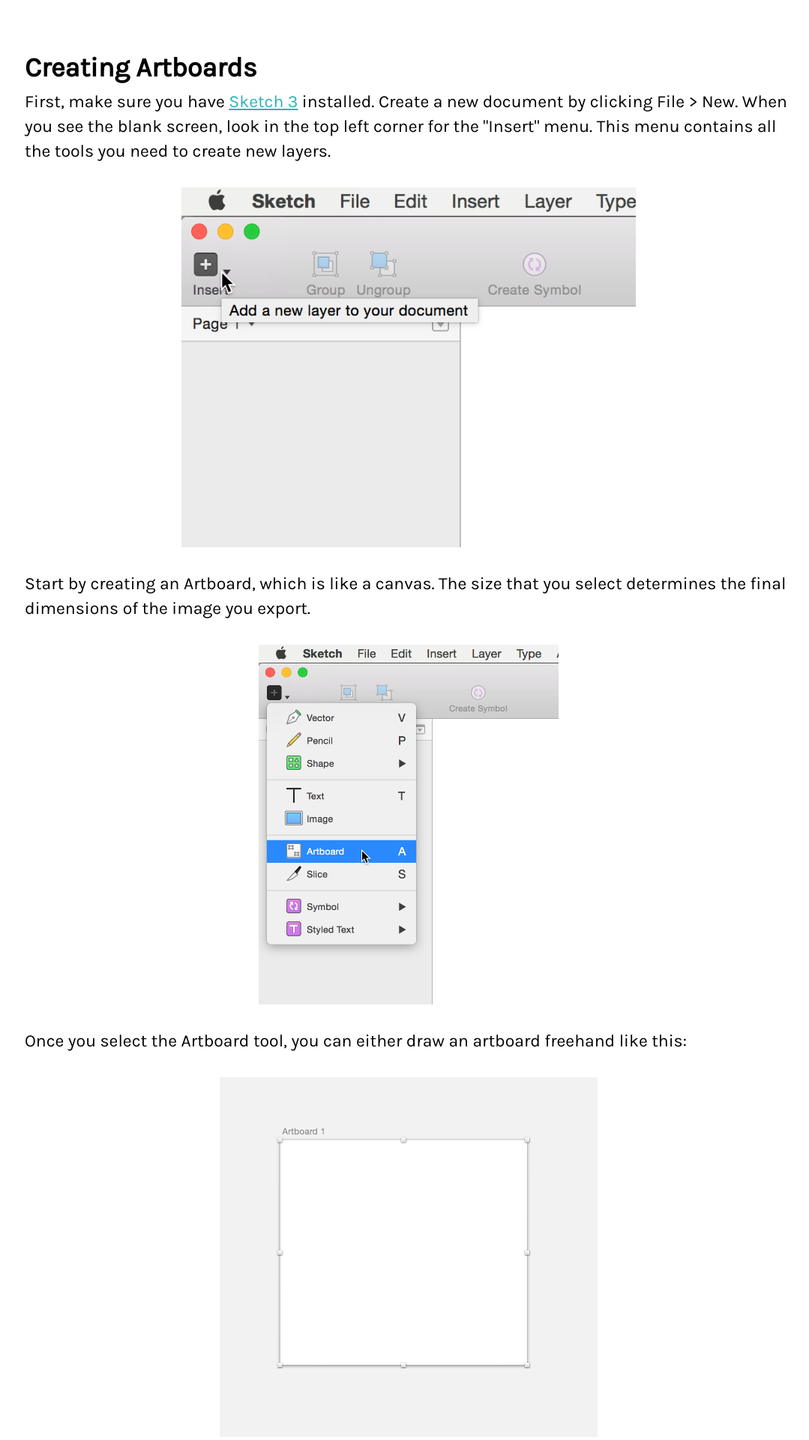
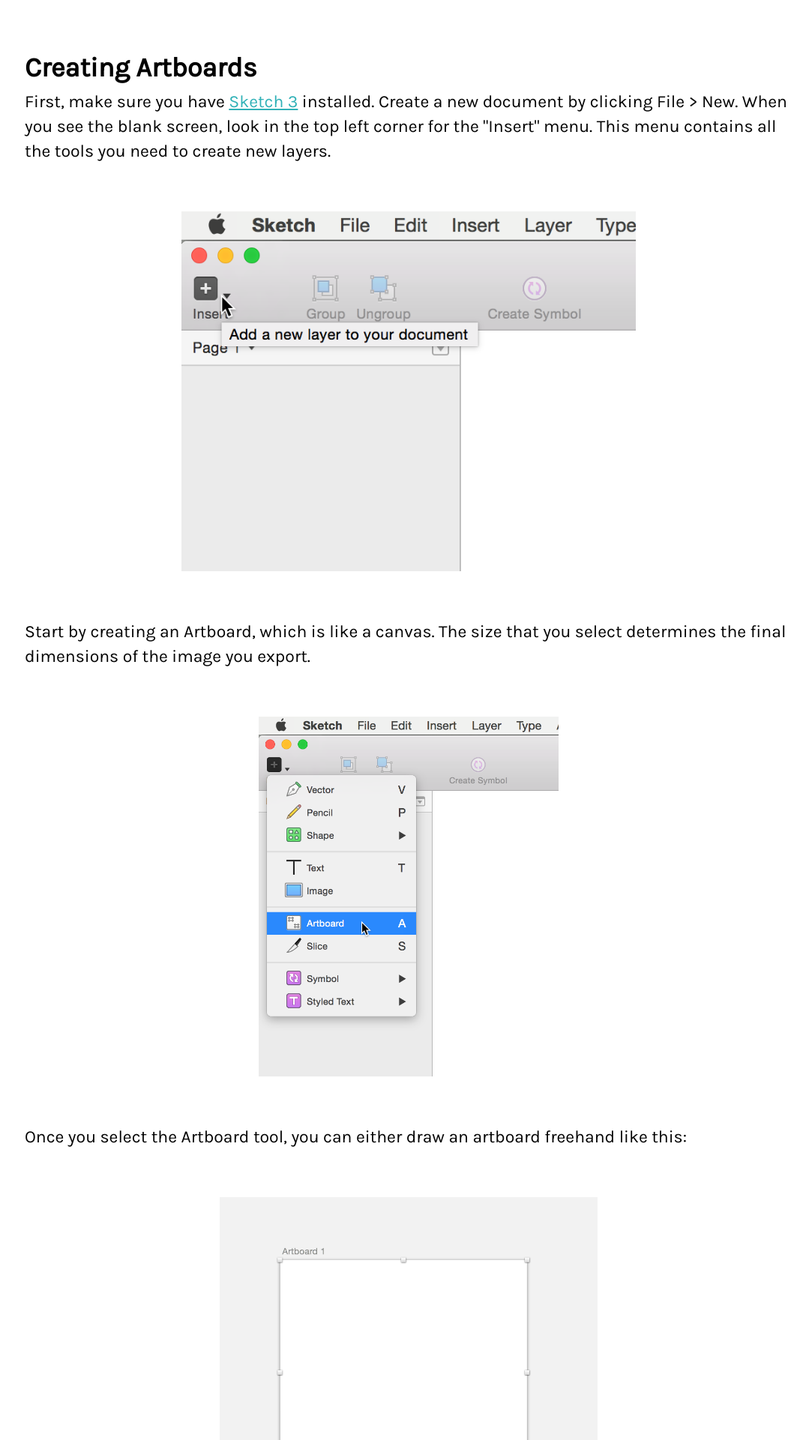
Before and after one commit to meewgumi/meewgumi.github.io, a PHP site: page /learn/sketch.htm in a window 1280 px wide. Shown: the part 786-2707 px from the top of the page at 75% size, without its empty margins (95-1174 px from the left). Run offline with PHP 8.4, Linux system fonts and the light colour scheme; some libraries are stand-ins or nearby versions.

Commit message:
More margin for images

```diff
--- a/css/portfolio.css
+++ b/css/portfolio.css
@@ -119,7 +119,7 @@ body {
     margin: 0 0 1rem 0;
 }
 .content__text img {
-    margin: 2rem auto;
+    margin: 4rem auto;
     max-width: 100%;
     max-height: 60vh;
     display: block;
```
